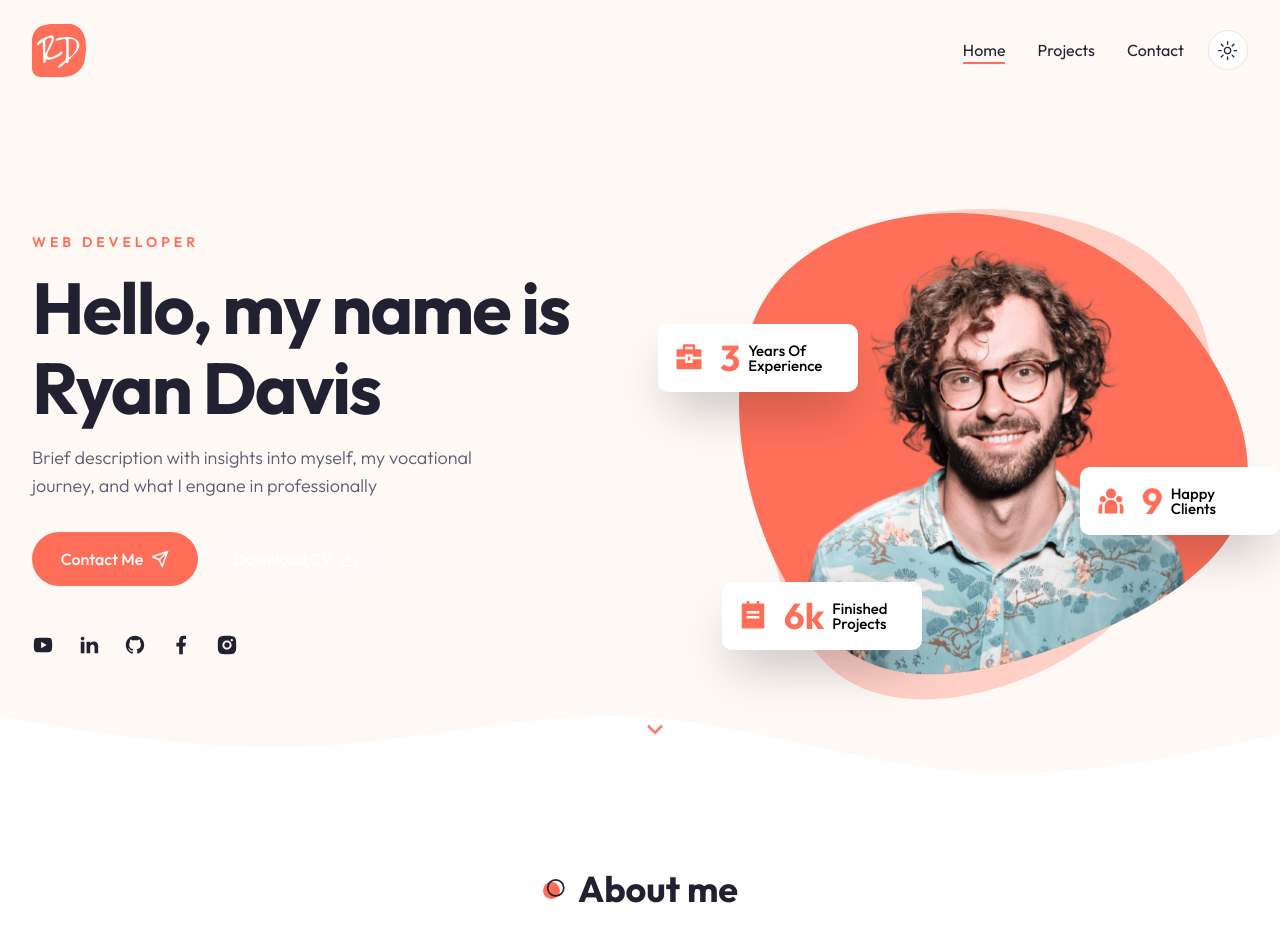
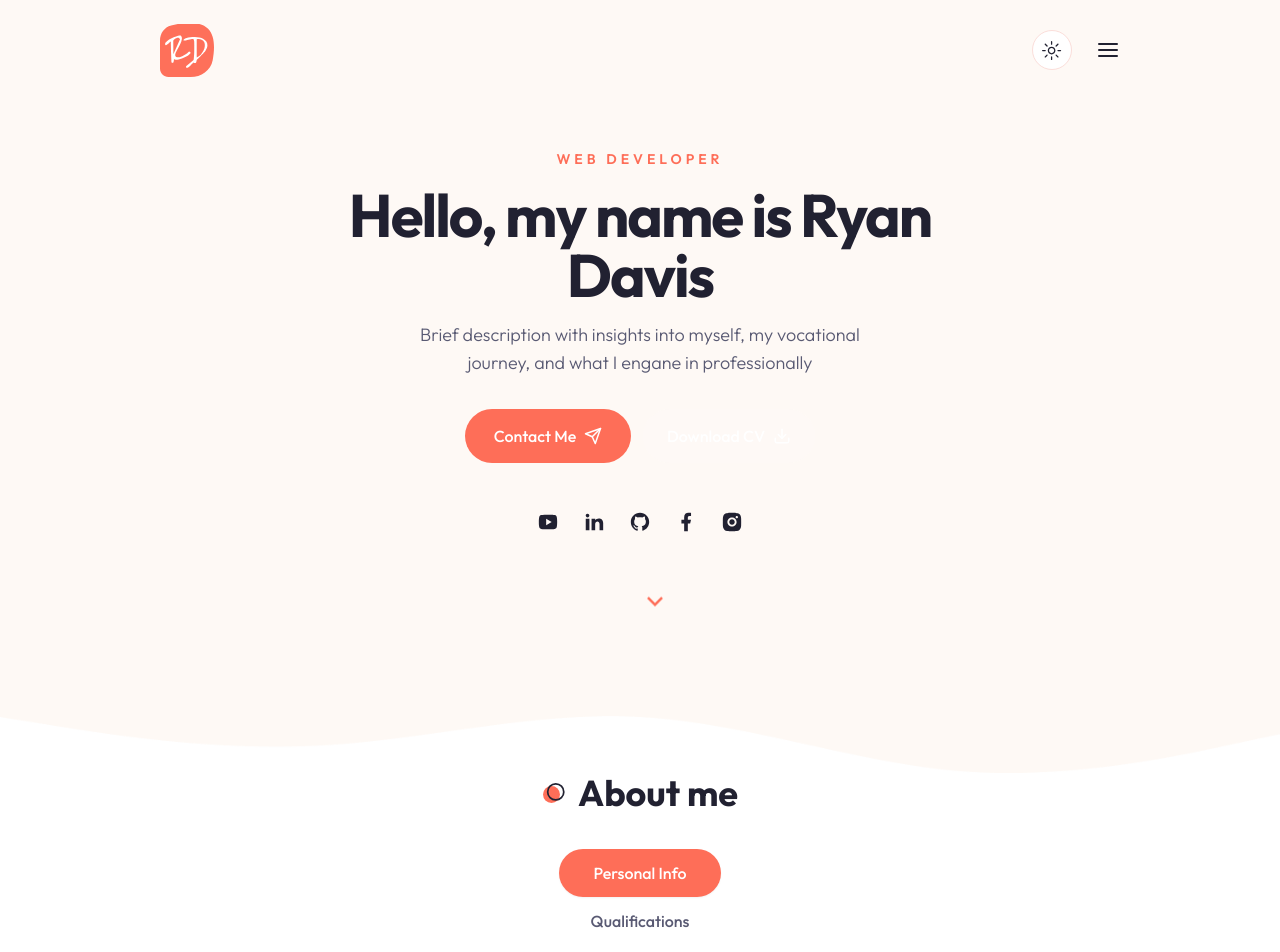
Before and after one commit to RizWaaN3024/nextjs-practice-project, a Next.js app: page / in a window 1280 px wide. Shown: the top 952 px of the page. Built offline with nearby package versions, Linux system fonts and the light colour scheme.

Commit message:
Updated Screen Sizes

```diff
--- a/tailwind.config.js
+++ b/tailwind.config.js
@@ -12,9 +12,12 @@ module.exports = {
     container: {
       center: true,
       padding: "2rem",
-      screens: {
-        "2xl": "1400px",
-      },
+    },
+    screens: {
+      sm: "640px",
+      md: "768px",
+      lg: "1024px",
+      xl: "1400px",
     },
     extend: {
       colors: {
```
